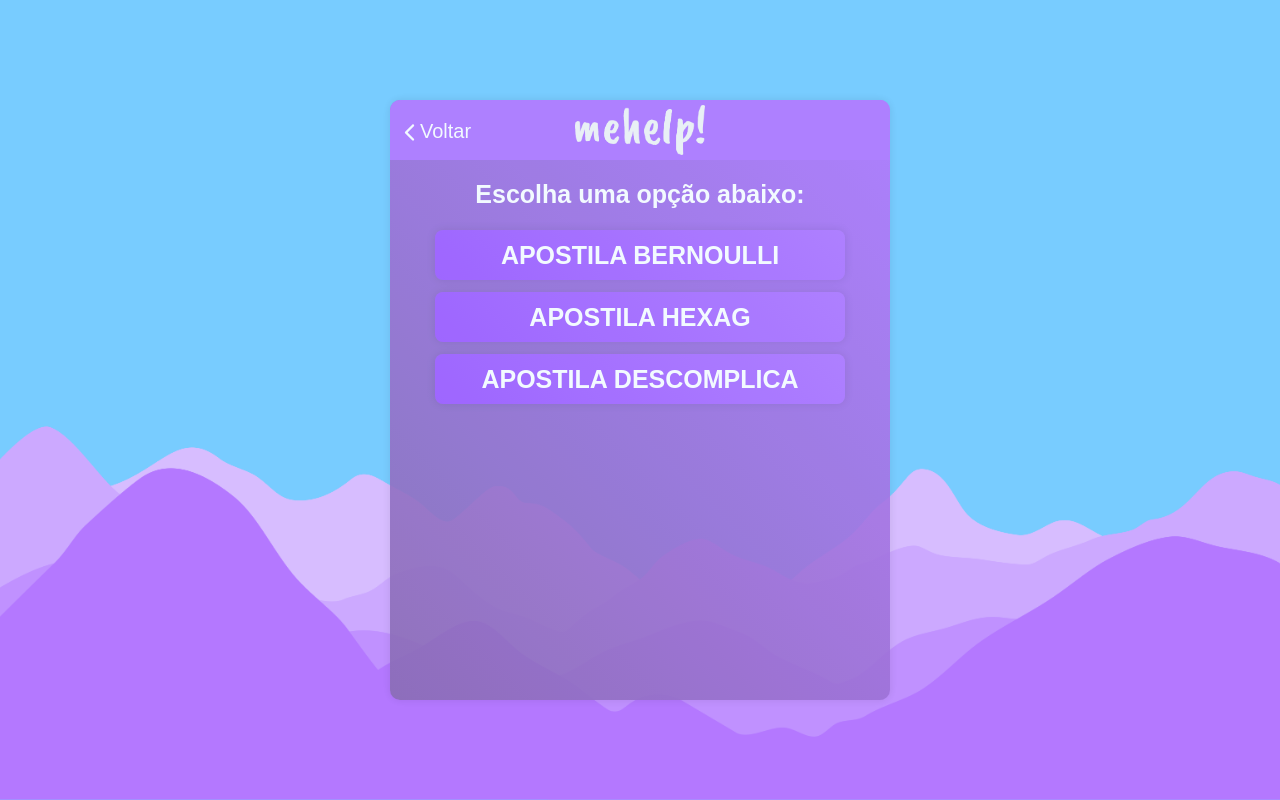
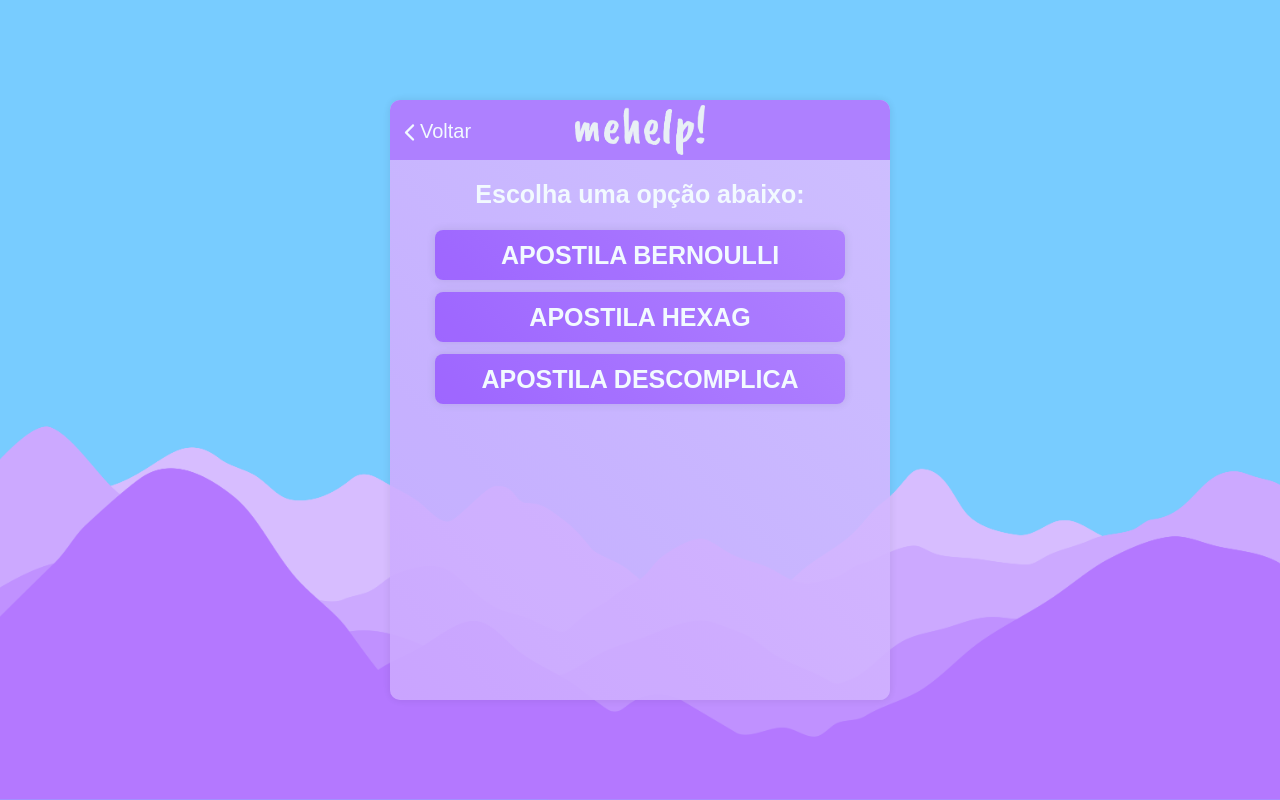
Before and after one commit to iagonobre/HelpMe-, a React (Create React App) app: page /downloads/apostilas in a window 1280 px wide. Built offline with nearby package versions, Linux system fonts and the light colour scheme; the HTML template or start-up script is replaced by a standard one.

Commit message:
Cor fundo

```diff
--- a/src/pages/Apostilas/styles.js
+++ b/src/pages/Apostilas/styles.js
@@ -1,7 +1,7 @@
 import styled from 'styled-components';
 
 export const Container = styled.div`
-  background: linear-gradient(45deg, #896DB4, #B478FF);
+  background: linear-gradient(45deg, #CCA9FF, #D7BEFF);
   width: 500px;
   height: 600px;
   align-items: center;
```
